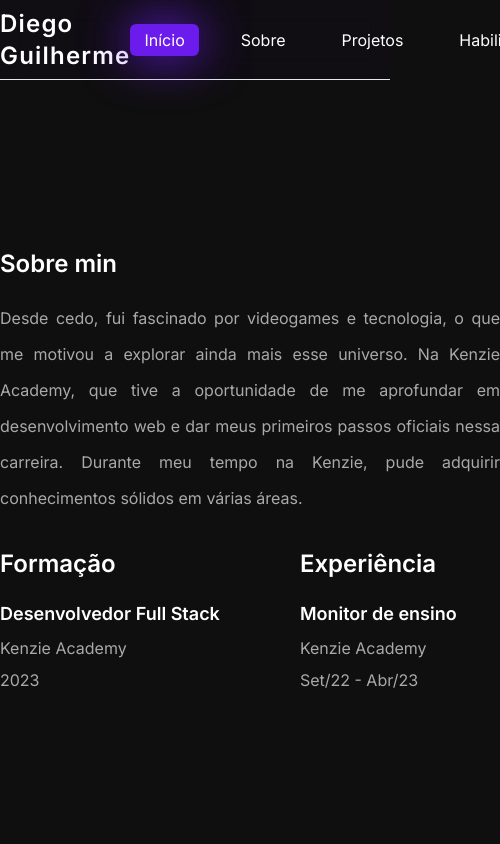
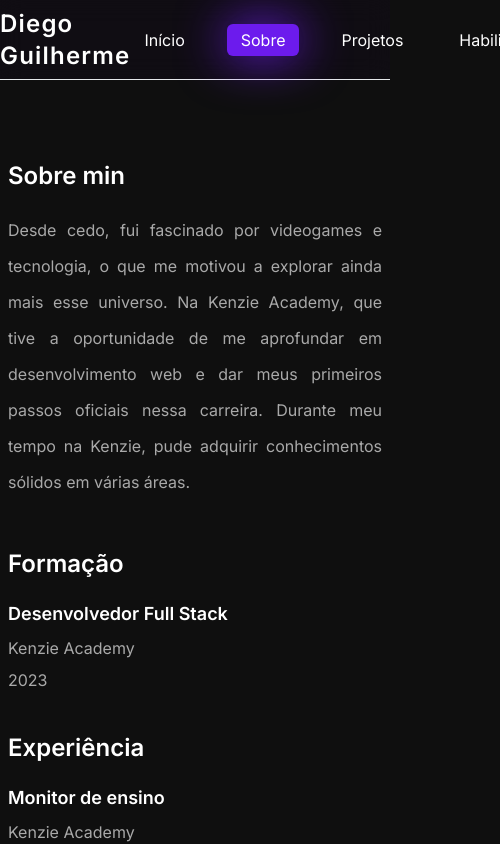
Before and after one commit to diegoguilhermeDS/portifolio, a Next.js app: page /about in a window 390 px wide. Shown: the top 844 px of the page, 500 px wide, since content can reach past the window. Built offline with nearby package versions, Linux system fonts and the light colour scheme.

Commit message:
feat: responsive style

```diff
--- a/src/components/Header/index.tsx
+++ b/src/components/Header/index.tsx
@@ -1,20 +1,21 @@
+/* eslint-disable react-hooks/exhaustive-deps */
 import navBar from "@/database/navbar";
 import Link from "next/link";
 import React, { useEffect, useState } from "react";
 import ButtonCurriculo from "../ButtonCV";
+import { useRouter } from "next/router";
 
 export default function Header() {
   const [navSelected, setNavSelected] = useState("");
 
+  const params = useRouter();
+
   function getNav() {
-    if (typeof window !== "undefined") {
-      const nav = localStorage.getItem("@navSelected") || "/";
-      setNavSelected(nav);
-    }
+    setNavSelected(params.asPath);
   }
   useEffect(() => {
     getNav();
-  }, []);
+  }, [params]);
 
   return (
     <header className="fixed top-0 left-0 border-box w-full h-20 bg-brand-header border-b border-[rgba(255, 255, 255, 0.25)] backdrop-blur-md">
@@ -35,10 +36,6 @@ export default function Header() {
               >
                 <Link
                   href={nav.href}
-                  onClick={() => {
-                    setNavSelected(nav.href);
-                    localStorage.setItem("@navSelected", nav.href);
-                  }}
                 >
                   {nav.name}
                 </Link>
--- a/src/pages/about/index.tsx
+++ b/src/pages/about/index.tsx
@@ -4,7 +4,7 @@ import dgImg2 from "../../../public/assets/dg-img-about.png";
 
 export default function about() {
   return (
-    <main className="flex justify-around items-center container mx-auto min-h-screen pt-24">
+    <main className="flex flex-col-reverse items-center p-2 gap-20 container mx-auto min-h-screen pt-40 overflow-hidden lg:flex-row lg:justify-around lg:items-center">
       <section>
         <Image
           src={dgImg2}
@@ -13,10 +13,10 @@ export default function about() {
           height="444"
         />
       </section>
-      <section className="w-[566px] flex flex-col gap-8">
+      <section className="w-full flex flex-col gap-12 md:gap-8">
         <div className="flex flex-col gap-5">
           <h2 className="text-2xl font-semibold">Sobre min</h2>
-          <p className="text-base font-normal text-brand-200 leading-9 text-justify w-[500px]">
+          <p className="text-base font-normal text-brand-200 leading-9 text-justify max-w-[500px] w-full">
             Desde cedo, fui fascinado por videogames e tecnologia, o que me
             motivou a explorar ainda mais esse universo. Na Kenzie Academy, que
             tive a oportunidade de me aprofundar em desenvolvimento web e dar
@@ -24,12 +24,16 @@ export default function about() {
             Kenzie, pude adquirir conhecimentos sólidos em várias áreas.
           </p>
         </div>
-        <div className="flex gap-20">
+        <div className="flex flex-col sm:flex-row gap-10 md:gap-20">
           <div className="flex flex-col gap-5">
             <h2 className="text-2xl font-semibold">Formação</h2>
             <div className="flex flex-col gap-2">
-              <h3 className="text-lg font-semibold">Desenvolvedor Full Stack</h3>
-              <span className="text-base font-normal text-brand-200">Kenzie Academy</span>
+              <h3 className="text-lg font-semibold">
+                Desenvolvedor Full Stack
+              </h3>
+              <span className="text-base font-normal text-brand-200">
+                Kenzie Academy
+              </span>
               <span className="text-base font-normal text-brand-200">2023</span>
             </div>
           </div>
@@ -37,10 +41,14 @@ export default function about() {
             <h2 className="text-2xl font-semibold">Experiência</h2>
             <div className="flex flex-col gap-2">
               <h3 className="text-lg font-semibold">Monitor de ensino</h3>
-              <span className="text-base font-normal text-brand-200">Kenzie Academy</span>
-              <span className="text-base font-normal text-brand-200">Set/22 - Abr/23</span>
+              <span className="text-base font-normal text-brand-200">
+                Kenzie Academy
+              </span>
+              <span className="text-base font-normal text-brand-200">
+                Set/22 - Abr/23
+              </span>
             </div>
-        </div>
+          </div>
         </div>
       </section>
     </main>
--- a/src/pages/contact/index.tsx
+++ b/src/pages/contact/index.tsx
@@ -7,7 +7,7 @@ import Button from "@/components/Button";
 
 export default function contact() {
   return (
-    <main className="flex flex-col items-center gap-12 container overflow-hidden p-2 pt-24 mx-auto min-h-screen mt-16 lg:flex-row lg:justify-around lg:items-start lg:mt-0">
+    <main className="flex flex-col items-center gap-12 container overflow-hidden p-2 pt-40 mx-auto min-h-screen mt-16 lg:flex-row lg:justify-around lg:items-start lg:mt-0">
       <section className="flex flex-col gap-10 items-center w-[100%] p-4 rounded-xl bg-brand-300 shadow-card lg:max-w-[450px] lg:py-6 lg:gap-12">
         <div className="w-[100%] lg:max-w-[388px] h-[40%] rounded-3xl overflow-hidden md:rounded-[46px] lg:rounded-3xl">
           <Image
```
Also changed, not shown: 1 other file (tests, documents, lock files or other folders).
